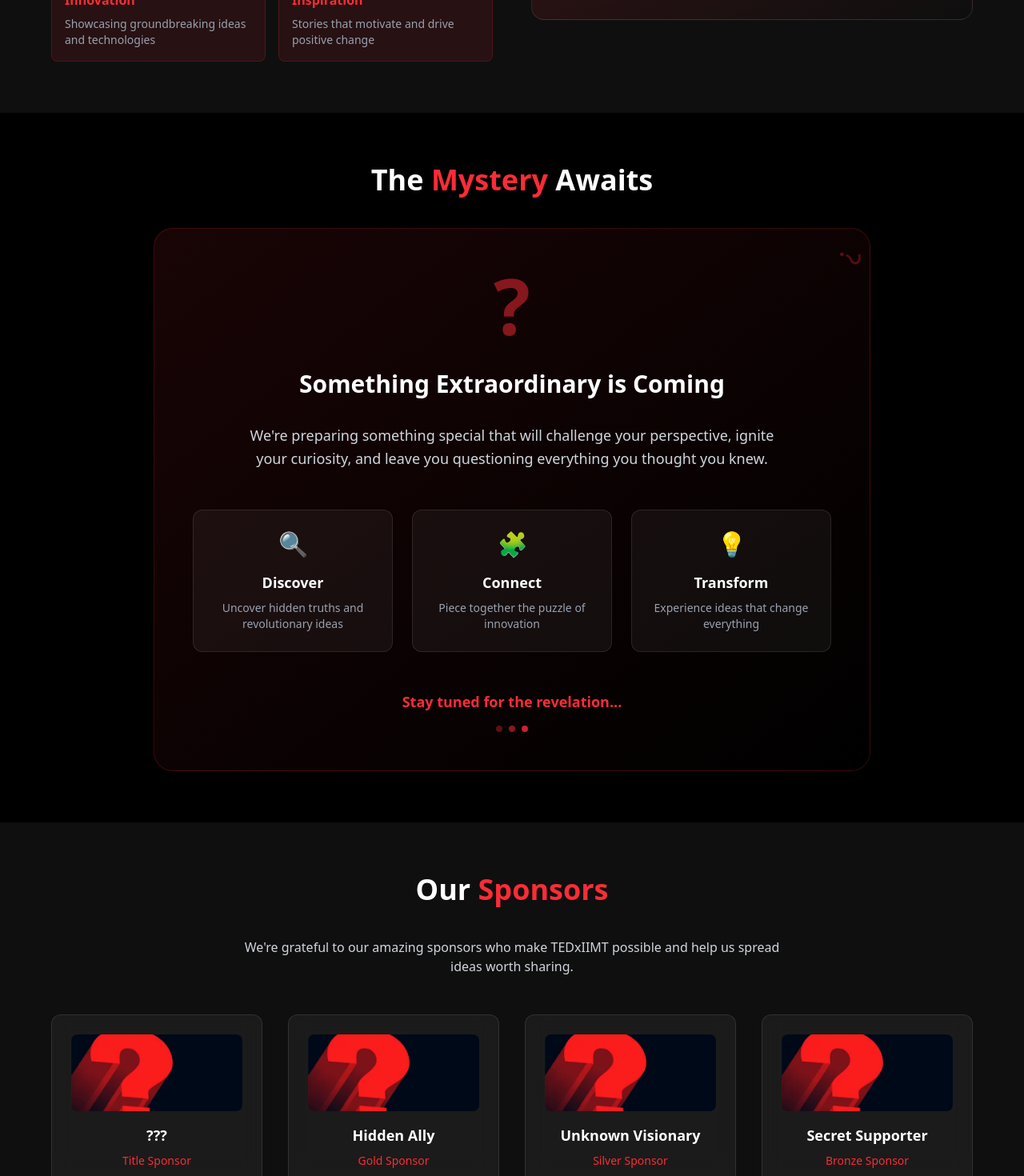
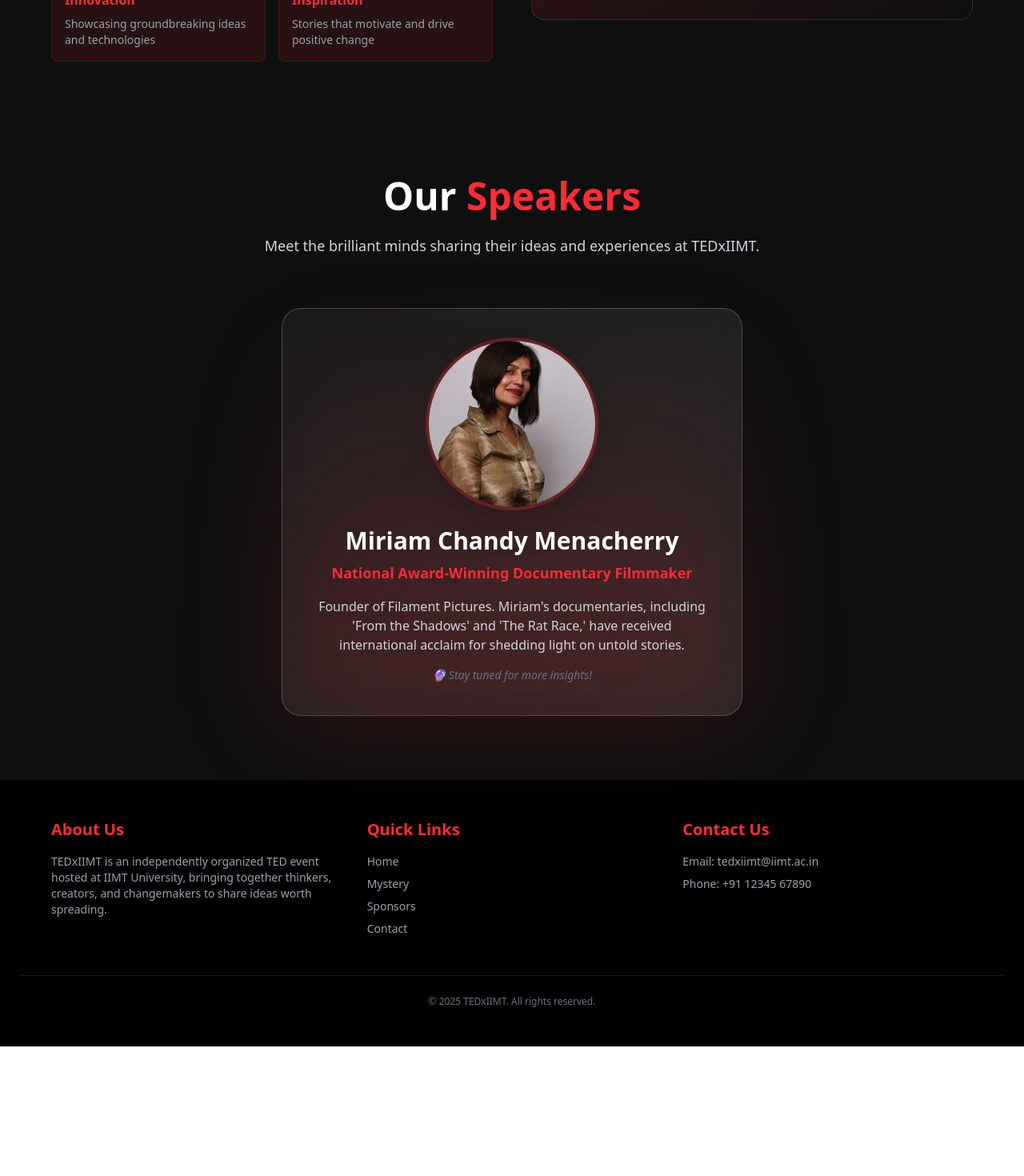
Before and after one commit to GDG-IIMT-University/TedXiimt, a React (Vite) app: page / in a window 1280 px wide. Shown: the part 1330-2800 px from the top of the page at 80% size. After the commit the page ends 2638 px from the top, so only its background shows below. Built offline with nearby package versions, Linux system fonts and the light colour scheme.

Commit message:
improves speakers section and removed mystry (#4)

```diff
--- a/src/App.jsx
+++ b/src/App.jsx
@@ -6,6 +6,7 @@
 import AboutUs from './components/AboutUs';
 import Mystery from './components/Mystery';
 import Sponsors from './components/Sponsors';
+import Speakers from './components/Speakers'; // ← Add this import
 import Footer from './components/Footer';
 
 const App = () => {
@@ -24,10 +25,12 @@
       <AboutUs />
 
       {/* Mystery Section */}
-      <Mystery />
+      {/* <Mystery /> */}
 
       {/* Sponsors Section */}
-      <Sponsors isHomepage={true} />
+      <Speakers isHomepage={true} />
+      {/* <Sponsors isHomepage={true} />  */}
+
 
       {/* Footer with About and Contact */}
       <Footer />
--- a/src/components/Header.jsx
+++ b/src/components/Header.jsx
@@ -38,8 +38,9 @@
       {/* Desktop Navigation Links (hidden on small screens) */}
       <nav className="hidden md:flex gap-6 text-sm md:text-base font-medium items-center">
         <a href="/" className="hover:text-red-500 transition">Home</a>
-        <a href="/mystery" className="hover:text-red-500 transition">Mystery</a>
+        {/* <a href="/mystery" className="hover:text-red-500 transition">Mystery</a> */}
         <a href="/sponsors" className="hover:text-red-500 transition">Sponsors</a>
+        <a href="/speakers" className="hover:text-red-500 transition">Speakers</a>
         <div className="relative">
           <button
             onClick={toggleJoinUs}
@@ -86,6 +87,13 @@
             >
               Sponsors
             </a>
+            <a
+              href="/speakers"
+              className="py-3 hover:text-red-500 transition border-b border-gray-800"
+              onClick={closeMenu}
+            >
+              Speakers
+            </a>
             <div className="border-b border-gray-800">
               <button
                 onClick={toggleJoinUs}
--- a/src/components/Router.jsx
+++ b/src/components/Router.jsx
@@ -8,10 +8,12 @@
     switch (path) {
       case '/':
         return React.lazy(() => import('../App'));
-      case '/mystery':
-        return React.lazy(() => import('../pages/MysteryPage'));
-      case '/sponsors':
-        return React.lazy(() => import('../pages/SponsorsPage'));
+       case '/mystery':
+          return React.lazy(() => import('../pages/MysteryPage'));
+       case '/sponsors':
+          return React.lazy(() => import('../pages/SponsorsPage'));
+      case '/speakers':
+        return React.lazy(() => import('../pages/SpeakersPage'));
       case '/join-us/speaker':
         return React.lazy(() => import('../pages/SpeakerForm'));
       case '/join-us/sponsor':
--- /dev/null
+++ b/src/components/Speakers.jsx
@@ -0,0 +1,99 @@
+import React from 'react';
+import { motion } from 'framer-motion';
+import miriamPhoto from './Miriam_Chandy.jpg';
+
+const speakersData = [
+  {
+    name: "Miriam Chandy Menacherry",
+    photo: miriamPhoto,
+    title: "National Award-Winning Documentary Filmmaker",
+    bio: "Founder of Filament Pictures. Miriam's documentaries, including 'From the Shadows' and 'The Rat Race,' have received international acclaim for shedding light on untold stories.",
+    hint: "🔮 Stay tuned for more insights!"
+  }
+];
+
+const Speakers = ({ isHomepage = false }) => {
+  const displaySpeakers = isHomepage ? speakersData.slice(0, 4) : speakersData;
+  const isSingleSpeaker = displaySpeakers.length === 1;
+
+  return (
+    <section className={`w-full px-6 py-20 ${isHomepage ? 'bg-[#0f0f0f]' : 'bg-black'} text-white relative`}>
+      <div className="max-w-6xl mx-auto text-center">
+        <motion.h2
+          initial={{ opacity: 0, y: 20 }}
+          whileInView={{ opacity: 1, y: 0 }}
+          viewport={{ once: true }}
+          transition={{ duration: 0.8 }}
+          className="text-4xl md:text-5xl font-extrabold mb-6"
+        >
+          Our <span className="text-red-500">Speakers</span>
+        </motion.h2>
+
+        <motion.p
+          initial={{ opacity: 0, y: 20 }}
+          whileInView={{ opacity: 1, y: 0 }}
+          viewport={{ once: true }}
+          transition={{ delay: 0.2, duration: 0.8 }}
+          className="text-gray-300 mb-16 max-w-2xl mx-auto text-lg"
+        >
+          Meet the brilliant minds sharing their ideas and experiences at TEDxIIMT.
+        </motion.p>
+
+        <div className={`grid gap-12 ${isSingleSpeaker ? 'justify-center' : 'md:grid-cols-2 lg:grid-cols-4'}`}>
+          {displaySpeakers.map((speaker, index) => (
+            <motion.div
+              key={index}
+              initial={{ opacity: 0, scale: 0.95 }}
+              whileInView={{ opacity: 1, scale: 1 }}
+              viewport={{ once: true }}
+              transition={{ delay: index * 0.1, duration: 0.6 }}
+              className={`relative bg-gradient-to-br from-white/5 to-white/10 backdrop-blur-lg rounded-3xl p-10 border border-white/20 hover:border-red-500/40 transition-all duration-300 text-center shadow-lg ${
+                isSingleSpeaker ? 'max-w-xl mx-auto' : ''
+              }`}
+            >
+              {/* Spotlight Glow */}
+              {isSingleSpeaker && (
+                <div className="absolute inset-0 bg-gradient-to-t from-red-500/20 to-transparent rounded-3xl blur-3xl -z-10"></div>
+              )}
+
+              <div className="mb-6 w-52 h-52 mx-auto rounded-full overflow-hidden shadow-2xl ring-4 ring-red-500/30">
+                <img
+                  src={speaker.photo}
+                  alt={speaker.name}
+                  className="w-full h-full object-cover group-hover:scale-105 transition-transform duration-500"
+                />
+              </div>
+
+              <h3 className="text-2xl md:text-3xl font-bold text-white mb-2">{speaker.name}</h3>
+              <p className="text-red-500 text-lg font-semibold mb-4">{speaker.title}</p>
+              <p className="text-gray-300 text-base mb-4">{speaker.bio}</p>
+              <p className="text-gray-500 text-sm italic">{speaker.hint}</p>
+            </motion.div>
+          ))}
+        </div>
+
+        {isHomepage && displaySpeakers.length > 1 && (
+          <motion.div
+            initial={{ opacity: 0 }}
+            whileInView={{ opacity: 1 }}
+            viewport={{ once: true }}
+            transition={{ delay: 0.6, duration: 0.8 }}
+            className="text-center mt-12"
+          >
+            <a
+              href="/speakers"
+              className="inline-flex items-center px-8 py-3 bg-red-500 hover:bg-red-600 text-white font-semibold rounded-full transition-colors duration-300 shadow-lg"
+            >
+              View All Speakers
+              <svg className="ml-2 w-5 h-5" fill="none" stroke="currentColor" viewBox="0 0 24 24">
+                <path strokeLinecap="round" strokeLinejoin="round" strokeWidth={2} d="M9 5l7 7-7 7" />
+              </svg>
+            </a>
+          </motion.div>
+        )}
+      </div>
+    </section>
+  );
+};
+
+export default Speakers;
--- a/src/components/Sponsors.jsx
+++ b/src/components/Sponsors.jsx
@@ -7,29 +7,11 @@
 
 const sponsorsData = [
   {
-    name: "???",
+    name: "XYZ",
     logo: mysteryLogo, // use a dark silhouette or question mark image
     tier: "Title Sponsor",
     mysteryHint: "🔮 The story is yet to be revealed..."
   },
-  {
-    name: "Hidden Ally",
-    logo: mysteryLogo,
-    tier: "Gold Sponsor",
-    mysteryHint: "🕵️ What’s behind the curtain?"
-  },
-  {
-    name: "Unknown Visionary",
-    logo: mysteryLogo,
-    tier: "Silver Sponsor",
-    mysteryHint: "✨ Coming soon..."
-  },
-  {
-    name: "Secret Supporter",
-    logo: mysteryLogo,
-    tier: "Bronze Sponsor",
-    mysteryHint: "🔍 Stay tuned for the unveiling."
-  }
 ];
 
 
--- /dev/null
+++ b/src/pages/SpeakersPage.jsx
@@ -0,0 +1,20 @@
+import React from 'react';
+import Header from '../components/Header';
+import Footer from '../components/Footer';
+import Speakers from '../components/Speakers';
+
+const SpeakersPage = () => {
+  return (
+    <div className="bg-black text-white font-sans min-h-screen">
+      <Header />
+
+      <main className="pt-20">
+        <Speakers isHomepage={false} />
+      </main>
+
+      <Footer />
+    </div>
+  );
+};
+
+export default SpeakersPage;
```
Also changed, not shown: src/components/Miriam_Chandy.jpg (added).
